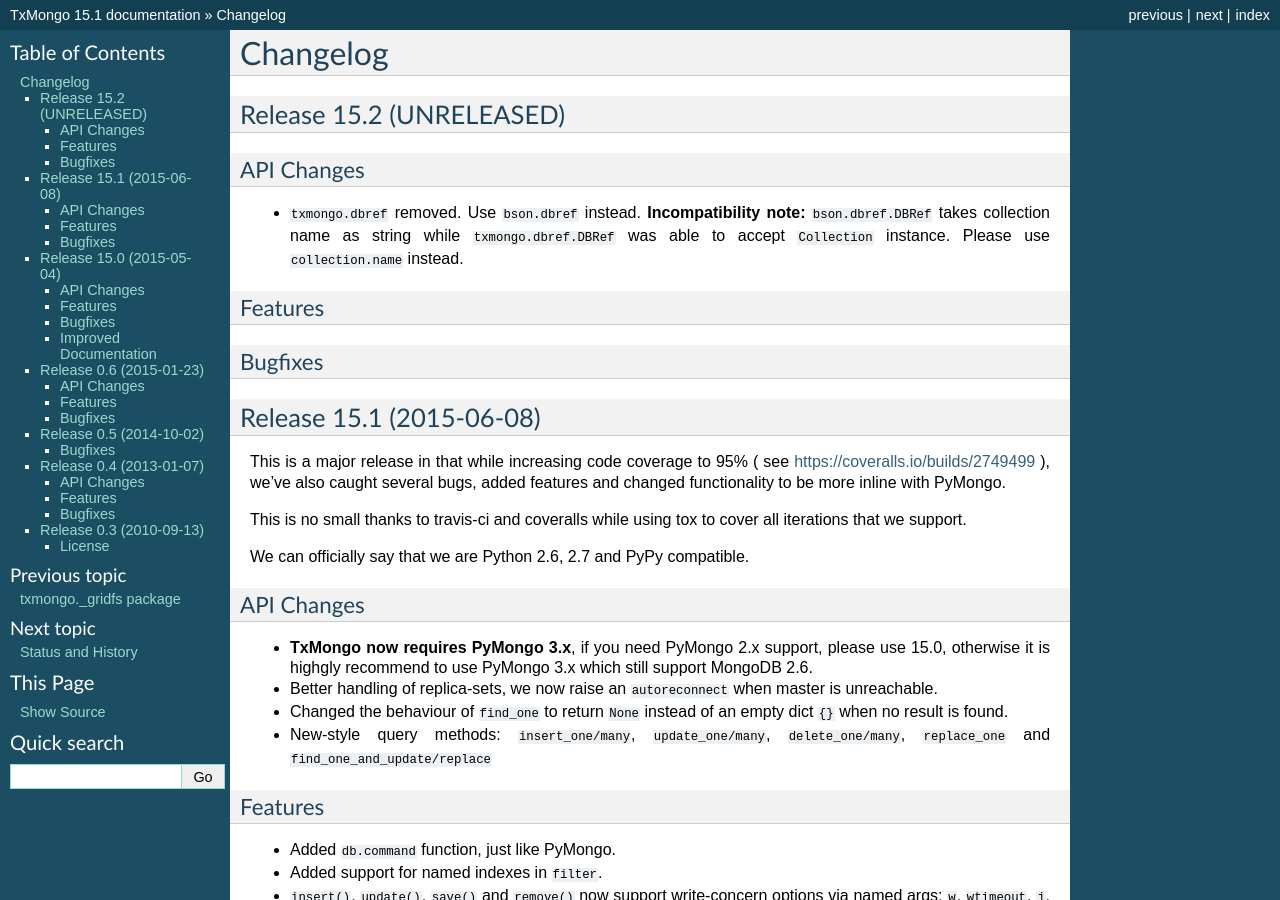
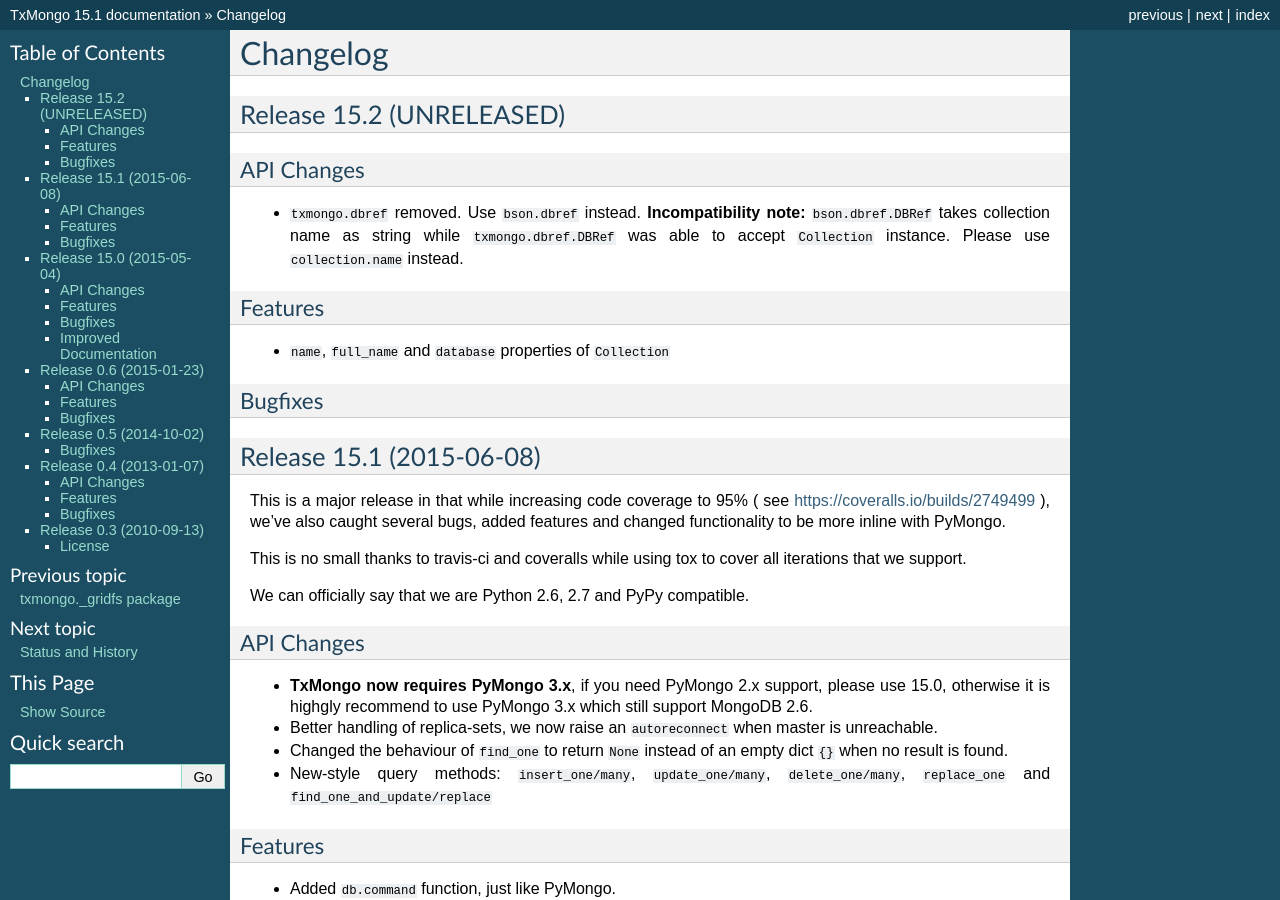
Before and after one commit to twisted/txmongo, a Sphinx documentation site: the page built from docs/source/NEWS.rst, in a window 1280 px wide and 900 px high. Built offline with Sphinx 7.4.7, drawn with Linux system fonts in a browser that asks for light colours; formulas are drawn with MathJax 3.

Commit message:
New collection properties are added to changelog

```diff
--- a/docs/source/NEWS.rst
+++ b/docs/source/NEWS.rst
@@ -14,6 +14,8 @@
 
 Features
 ^^^^^^^^
+
+- ``name``, ``full_name`` and ``database`` properties of ``Collection``
 
 Bugfixes
 ^^^^^^^^
```
